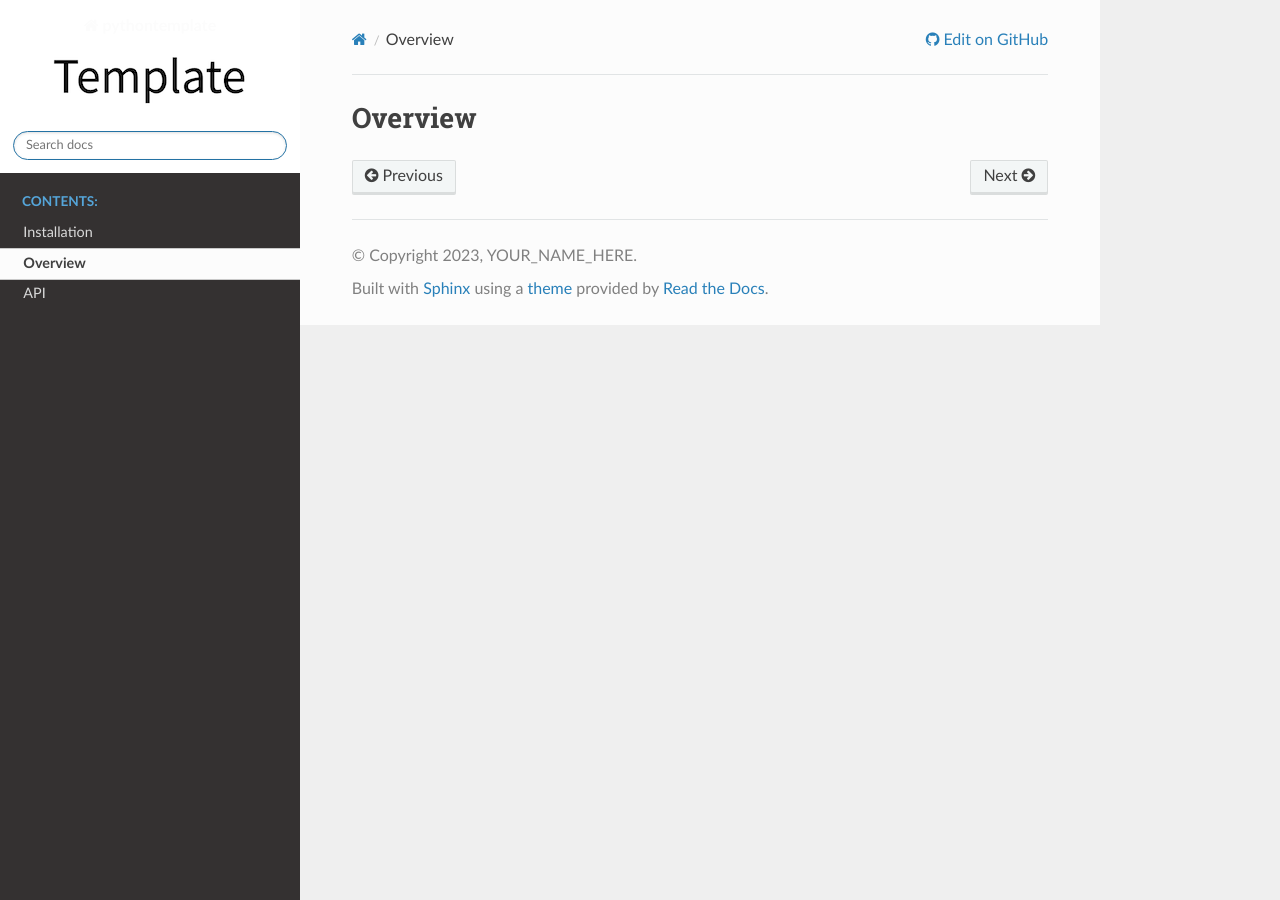
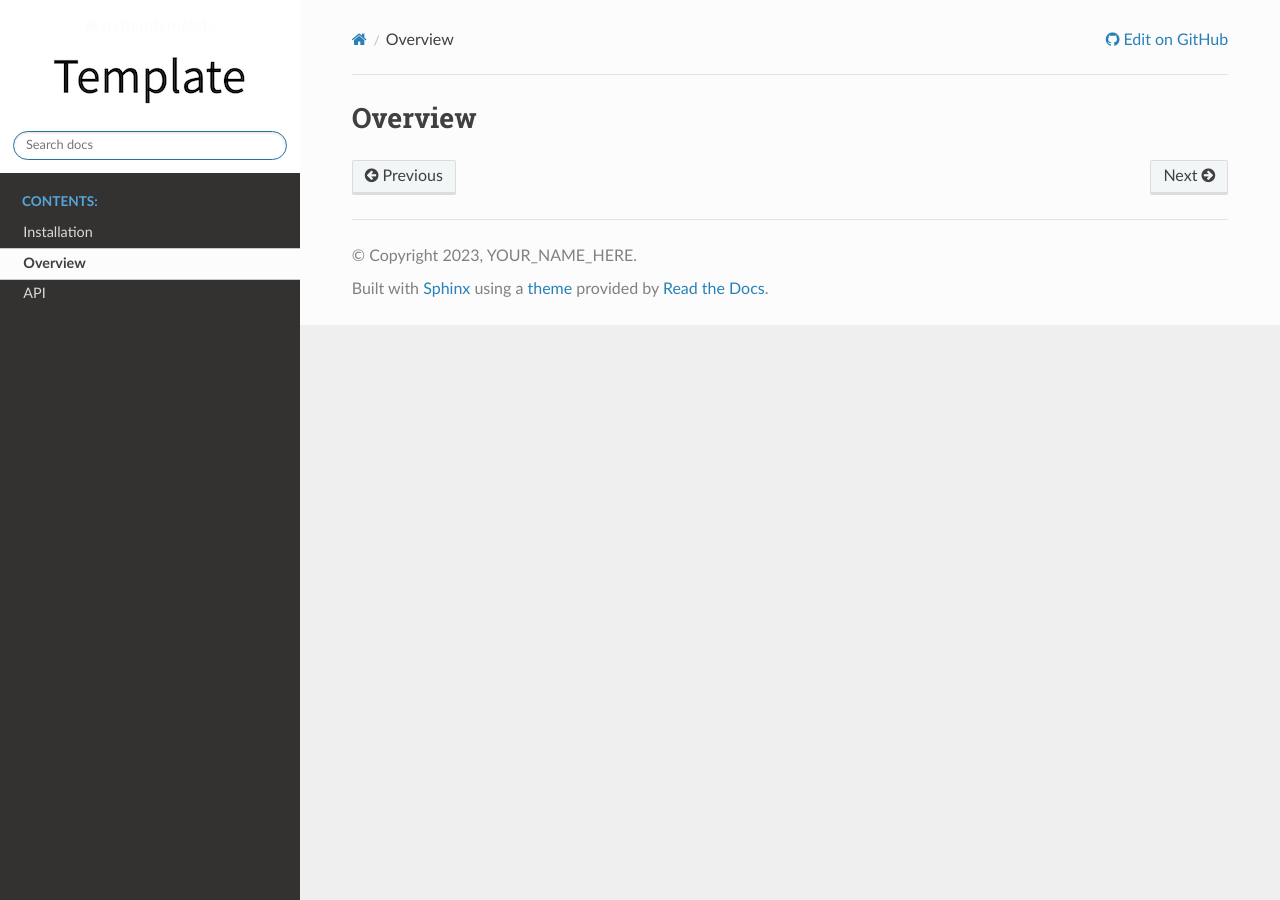
Before and after one commit to BrianPugh/python-template, a Sphinx documentation site: the page built from docs/source/Overview.rst, in a window 1280 px wide. Built offline with Sphinx 7.4.7 and the Read the Docs theme 2.0.0, drawn with Linux system fonts in a browser that asks for light colours.

Commit message:
Add custom.css reference in conf.py

```diff
--- a/docs/source/conf.py
+++ b/docs/source/conf.py
@@ -105,3 +105,7 @@
     "github_version": "main",
     "conf_py_path": "/docs/source/",
 }
+
+html_css_files = [
+    "custom.css",
+]
```
